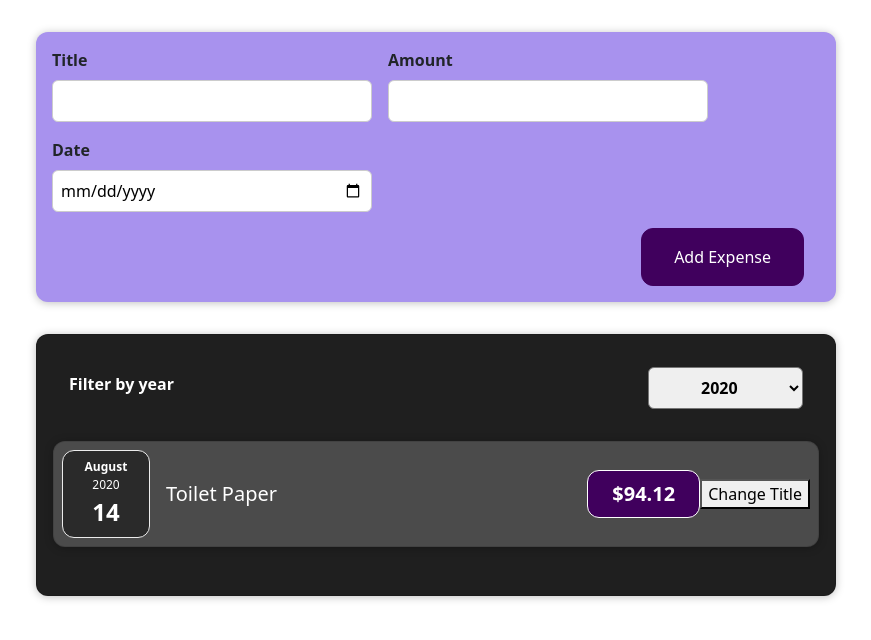
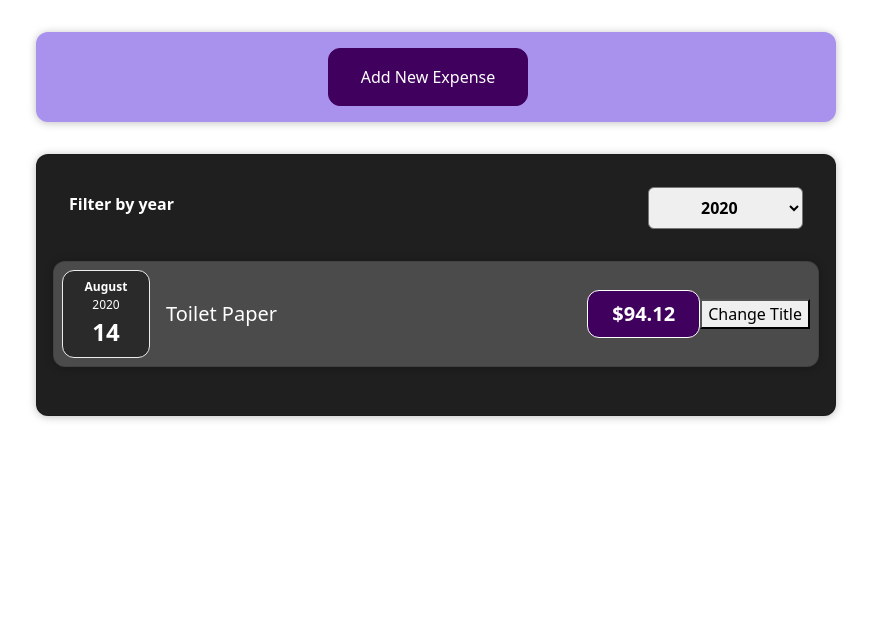
Before and after one commit to nidhijagga/demo-react, a React (Create React App) app: page / in a window 1280 px wide. Shown: the top 640 px of the page, without its empty margins (204-1075 px from the left). Built offline with nearby package versions, Linux system fonts and the light colour scheme.

Commit message:
Task 13 - Challenges on Conditional Rendering

```diff
--- a/src/components/NewExpense/NewExpense.js
+++ b/src/components/NewExpense/NewExpense.js
@@ -1,20 +1,39 @@
-import React from 'react';
+import React, { useState } from 'react';
 
 import ExpenseForm from './ExpenseForm';
 import './NewExpense.css';
 
 const NewExpense = (props) => {
+  const [isEditing, setIsEditing] = useState(false);
+
   const saveExpenseDataHandler = (enteredExpenseData) => {
     const expenseData = {
       ...enteredExpenseData,
-      id: Math.random().toString()
+      id: Math.random().toString(),
     };
     props.onAddExpense(expenseData);
+    setIsEditing(false);
+  };
+
+  const startEditingHandler = () => {
+    setIsEditing(true);
+  };
+
+  const stopEditingHandler = () => {
+    setIsEditing(false);
   };
 
   return (
     <div className='new-expense'>
-      <ExpenseForm onSaveExpenseData={saveExpenseDataHandler} />
+      {!isEditing && (
+        <button onClick={startEditingHandler}>Add New Expense</button>
+      )}
+      {isEditing && (
+        <ExpenseForm
+          onSaveExpenseData={saveExpenseDataHandler}
+          onCancel={stopEditingHandler}
+        />
+      )}
     </div>
   );
 };
```
